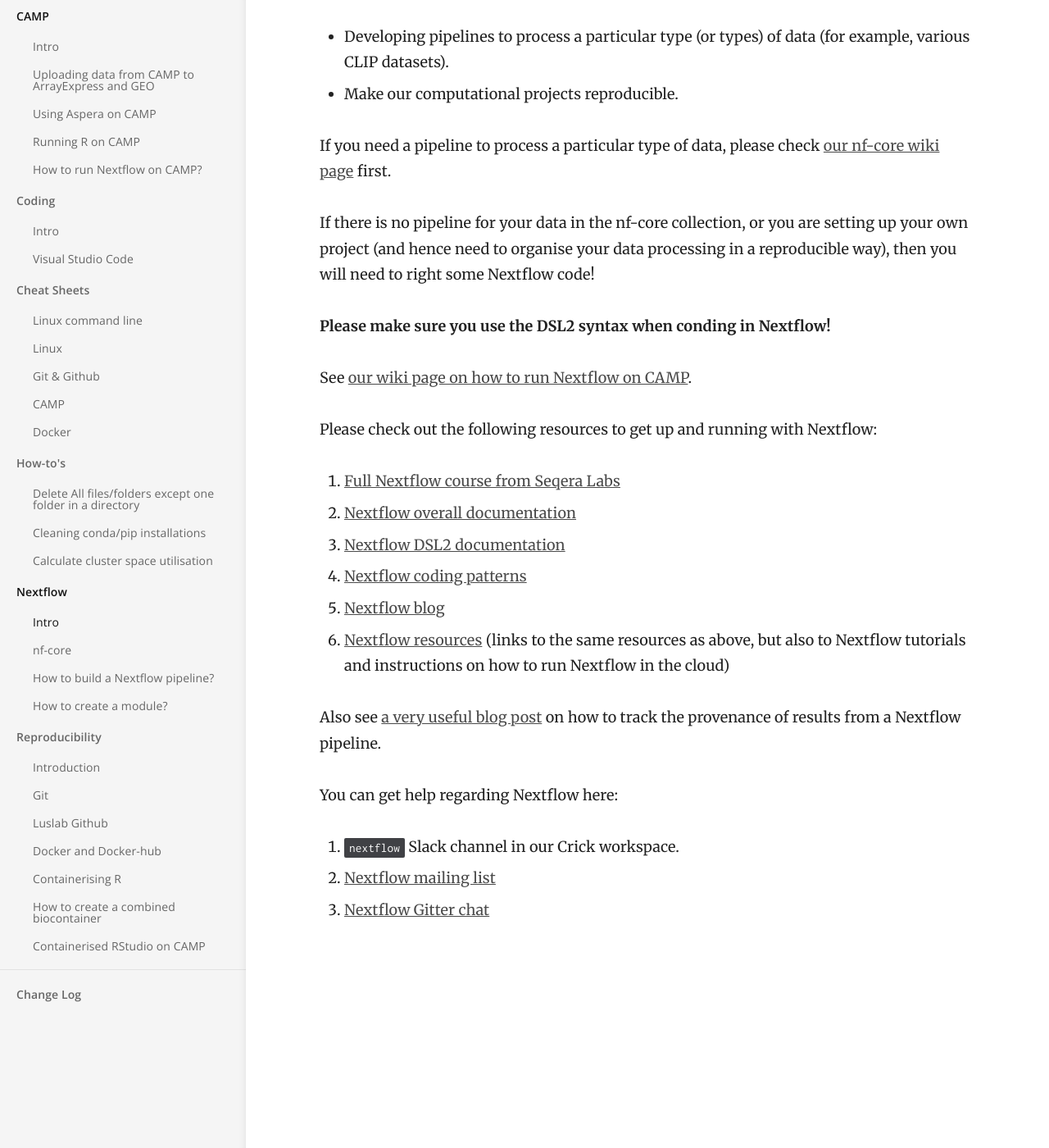
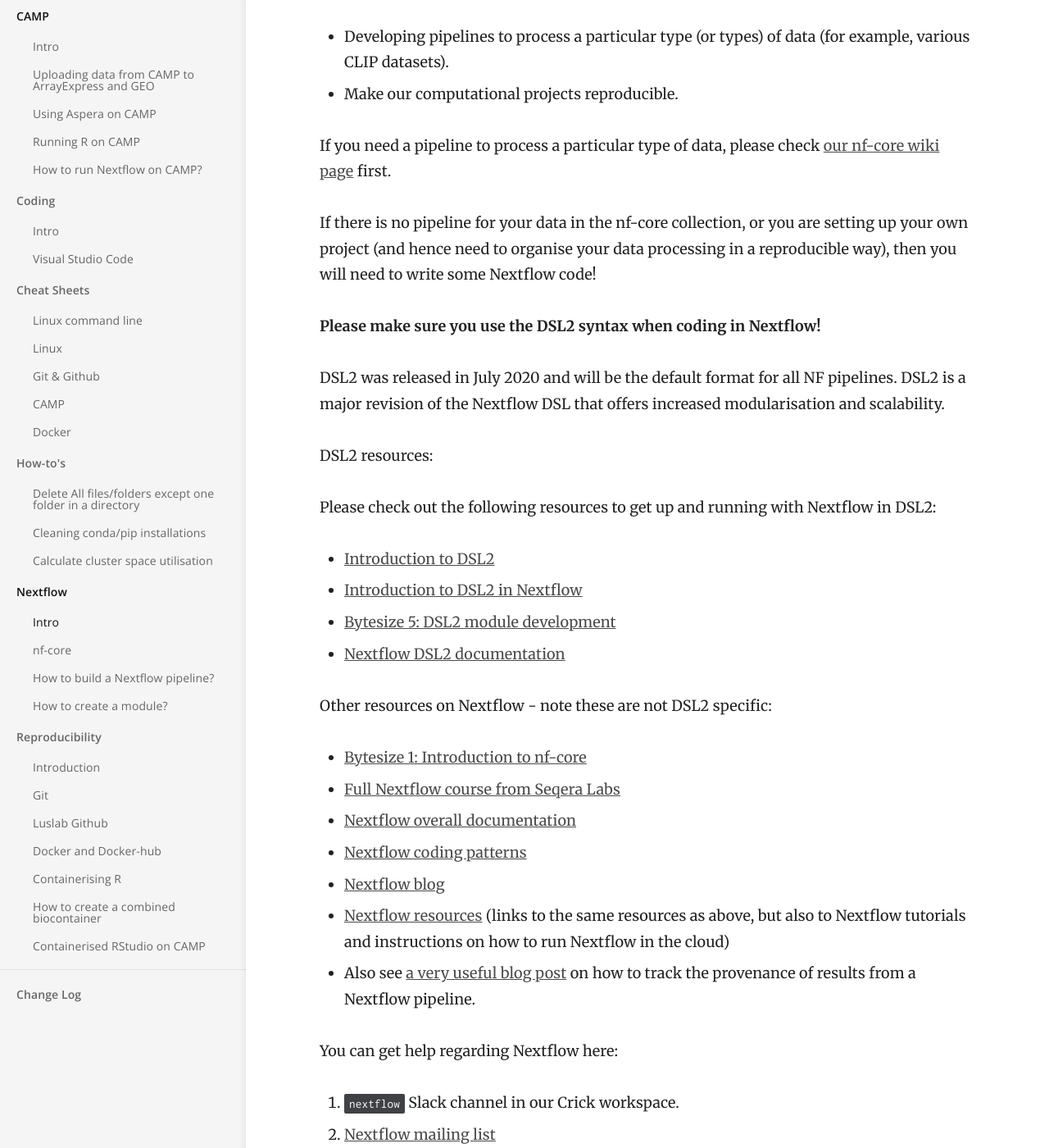
Before and after one commit to luslab/luslab.github.io, a Jekyll site: the page built from _docs/nextflow/intro.md, in a window 1280 px wide and 1400 px high, scrolled down 289 px. Shown: the whole window at 82% size. Built offline with Jekyll 4.4.1, drawn with Linux system fonts in a browser that asks for light colours; some of the changed text lies outside the part shown.

Commit message:
added dsl2 resources and nf slack to intro page

```diff
--- a/_docs/nextflow/intro.md
+++ b/_docs/nextflow/intro.md
@@ -13,25 +13,35 @@ We use Nextflow for:
 
 If you need a pipeline to process a particular type of data, please check [our nf-core wiki page](../nf-core) first.
 
-If there is no pipeline for your data in the nf-core collection, or you are setting up your own project (and hence need to organise your data processing in a reproducible way), then you will need to right some Nextflow code!
+If there is no pipeline for your data in the nf-core collection, or you are setting up your own project (and hence need to organise your data processing in a reproducible way), then you will need to write some Nextflow code!
 
-**Please make sure you use the DSL2 syntax when conding in Nextflow!**
+**Please make sure you use the DSL2 syntax when coding in Nextflow!**
 
-See [our wiki page on how to run Nextflow on CAMP](../../CAMP/running_nextflow).
+DSL2 was released in July 2020 and will be the default format for all NF pipelines. DSL2 is a major revision of the Nextflow DSL that offers increased modularisation and scalability.
 
-Please check out the following resources to get up and running with Nextflow:
+DSL2 resources:
 
- 1. [Full Nextflow course from Seqera Labs](https://seqera.io/training/)
- 2. [Nextflow overall documentation](https://www.nextflow.io/docs/latest/index.html)
- 3. [Nextflow DSL2 documentation](https://www.nextflow.io/docs/latest/dsl2.html)
- 4. [Nextflow coding patterns](https://nextflow-io.github.io/patterns/index.html)
- 5. [Nextflow blog](https://www.nextflow.io/blog.html)
- 6. [Nextflow resources](https://nf-co.re/usage/nextflow) (links to the same resources as above, but also to Nextflow tutorials and instructions on how to run Nextflow in the cloud)
+Please check out the following resources to get up and running with Nextflow in DSL2:
+* [Introduction to DSL2](https://www.nextflow.io/blog/2020/dsl2-is-here.html)
+* [Introduction to DSL2 in Nextflow](https://www.youtube.com/watch?v=I-hunuzsh6A)
+* [Bytesize 5: DSL2 module development](https://nf-co.re/events/2021/bytesize-5-dsl2-module-development)
+* [Nextflow DSL2 documentation](https://www.nextflow.io/docs/latest/dsl2.html)
 
-Also see [a very useful blog post](https://www.nextflow.io/blog/2019/easy-provenance-report.html) on how to track the provenance of results from a Nextflow pipeline.
+
+ Other resources on Nextflow - note these are not DSL2 specific:
+* [Bytesize 1: Introduction to nf-core](https://nf-co.re/events/2021/bytesize-1-nf-core-into)
+* [Full Nextflow course from Seqera Labs](https://seqera.io/training/)
+* [Nextflow overall documentation](https://www.nextflow.io/docs/latest/index.html)
+* [Nextflow coding patterns](https://nextflow-io.github.io/patterns/index.html)
+* [Nextflow blog](https://www.nextflow.io/blog.html)
+* [Nextflow resources](https://nf-co.re/usage/nextflow) (links to the same resources as above, but also to Nextflow tutorials and instructions on how to run Nextflow in the cloud)
+* Also see [a very useful blog post](https://www.nextflow.io/blog/2019/easy-provenance-report.html) on how to track the provenance of results from a Nextflow pipeline.
 
 You can get help regarding Nextflow here:
 
  1. `nextflow` Slack channel in our Crick workspace.
  2. [Nextflow mailing list](https://groups.google.com/forum/#!forum/nextflow)
  3. [Nextflow Gitter chat](https://gitter.im/nextflow-io/nextflow)
+ 4. [Nextflow on Slack](https://nf-co.re/join/) - useful channels include 'bytesize' (short weekly videos explaining different nextflow concepts), the 'help' channel and pipeline-specific channels
+
+Also check out the other pages on our wiki, like [how to run Nextflow on CAMP](../../CAMP/running_nextflow).
```
